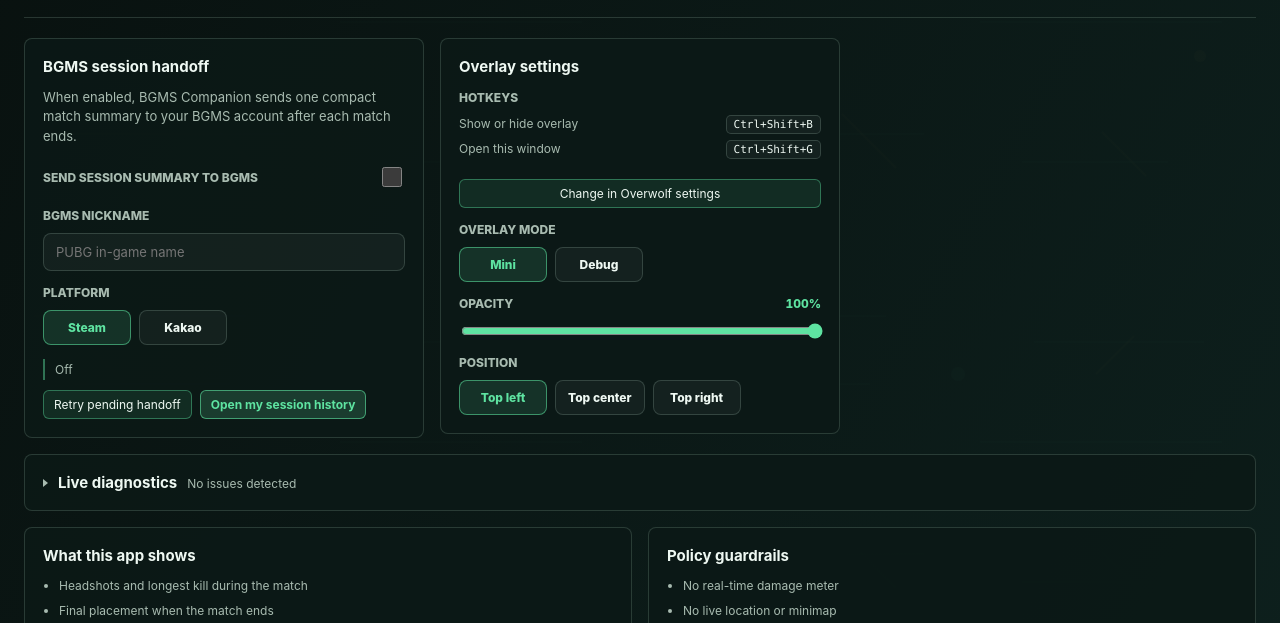
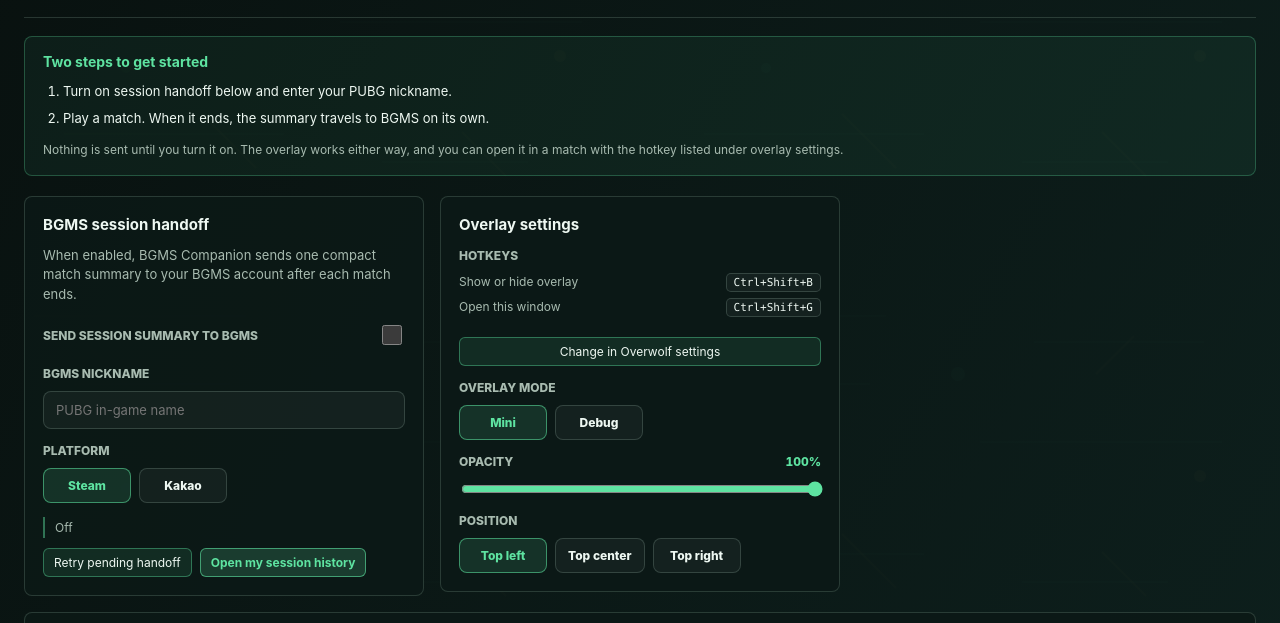
Before and after one commit to ka6865/BGMS-overwolf, a browser extension: page overwolf-app/desktop.html in a window 1280 px wide. Shown: the part 164-787 px from the top of the page. Drawn offline with Linux system fonts and the light colour scheme.

Commit message:
feat: 첫 실행 안내(FTUE) 추가
공식 Best Practices 의 마지막 미충족 항목이었다. 설치 직후 첫 화면이 설정
패널이라 무엇을 해야 하는지 알 수 없었다. 전송을 켜고 닉네임을 넣어야 가치가
생기는 구조인데 그 안내가 없었다.

- hero 아래에 2단계 안내를 띄운다
- 1단계 문구는 남은 작업에 따라 바뀐다. 전송이 꺼져 있으면 "전송을 켜고 닉네임
  입력", 전송만 켰으면 "닉네임 입력" 으로 안내한다
- canSendHandoff 가 true 가 되면 안내를 숨긴다. "다시 보지 않기" 플래그를 두지
  않은 이유는 설정을 되돌린 사용자에게 다시 안내가 필요하기 때문이다
- 전송을 켜지 않아도 오버레이는 동작한다는 점과 단축키 위치를 함께 알린다

검증: 앱 테스트 69건 통과. 렌더링으로 3단계 전이를 확인했다.
초기 상태 노출 → 전송만 켬(닉네임 안내로 문구 변경) → 설정 완료(숨김).

이로써 Best Practices 대조표에서 심사/리텐션 관련 미충족 항목은 지원 페이지
하나만 남았다. FAQ/트러블슈팅 문서는 bgms.kr 쪽 작업이다.

```diff
--- a/overwolf-app/desktop.html
+++ b/overwolf-app/desktop.html
@@ -29,6 +29,25 @@
             BGMS Companion shows a compact in-game status overlay and prepares a session summary for BGMS after the match ends.
           </p>
         </div>
+      </section>
+
+      <!--
+        첫 실행 안내(FTUE). 공식 Best Practices 권고 항목이다.
+        전송을 켜고 닉네임을 넣으면 desktop.js 가 이 영역을 숨긴다.
+      -->
+      <section class="onboarding is-hidden" id="onboarding" aria-labelledby="onboarding-title">
+        <h2 id="onboarding-title" data-i18n="onboardingTitle">Two steps to get started</h2>
+        <ol class="onboarding-steps">
+          <li>
+            <span class="onboarding-step" id="onboarding-step-1" data-i18n="onboardingStepConsent">Turn on session handoff below and enter your PUBG nickname.</span>
+          </li>
+          <li>
+            <span class="onboarding-step" data-i18n="onboardingStepPlay">Play a match. When it ends, the summary travels to BGMS on its own.</span>
+          </li>
+        </ol>
+        <p class="onboarding-note" data-i18n="onboardingNote">
+          Nothing is sent until you turn it on. The overlay works either way, and you can open it in a match with the hotkey listed under overlay settings.
+        </p>
       </section>
 
       <section class="settings-grid" aria-label="Overlay settings">
--- a/overwolf-app/desktop.js
+++ b/overwolf-app/desktop.js
@@ -132,6 +132,9 @@
       button.classList.toggle("is-selected", isSelected);
       button.setAttribute("aria-pressed", isSelected ? "true" : "false");
     });
+
+    // 설정이 갖춰지면 첫 실행 안내를 감춘다.
+    syncOnboarding();
   }
 
   function saveServiceSettings(partial) {
@@ -419,6 +422,29 @@
     controller.getAssignedHotkeys(render);
   }
 
+  /*
+   * 첫 실행 안내(FTUE)를 표시할지 결정한다.
+   * 전송 동의와 닉네임이 모두 갖춰지면(=설정을 마쳤으면) 숨긴다.
+   * 별도 "다시 보지 않기" 플래그를 두지 않는 이유는, 설정을 되돌린 사용자에게
+   * 다시 안내가 필요하기 때문이다.
+   */
+  function syncOnboarding() {
+    var section = document.getElementById("onboarding");
+    var settings = window.bgmsSettings.read();
+    var configured = window.bgmsSettings.canSendHandoff(settings);
+
+    if (!section) {
+      return;
+    }
+
+    section.classList.toggle("is-hidden", configured);
+
+    // 1단계 문구는 남은 작업에 따라 바꿔준다.
+    setText("onboarding-step-1", settings.handoffEnabled
+      ? window.bgmsI18n.translate("onboardingStepNickname")
+      : window.bgmsI18n.translate("onboardingStepConsent"));
+  }
+
   /* 지원/피드백 링크. 컨트롤러의 화이트리스트 키만 넘긴다. */
   function bindFooterLinks() {
     [["open-community", "community"], ["open-discord", "discord"]].forEach(function (pair) {
--- a/overwolf-app/i18n.js
+++ b/overwolf-app/i18n.js
@@ -25,6 +25,11 @@
       hotkeyToggleOverlay: "Show or hide overlay",
       hotkeyOpenDesktop: "Open this window",
       editHotkeys: "Change in Overwolf settings",
+      onboardingTitle: "Two steps to get started",
+      onboardingStepConsent: "Turn on session handoff below and enter your PUBG nickname.",
+      onboardingStepNickname: "Enter your PUBG nickname below so summaries can find you.",
+      onboardingStepPlay: "Play a match. When it ends, the summary travels to BGMS on its own.",
+      onboardingNote: "Nothing is sent until you turn it on. The overlay works either way, and you can open it in a match with the hotkey listed under overlay settings.",
       footerHelp: "Questions or feedback?",
       footerCommunity: "BGMS community",
       footerDiscord: "Discord",
@@ -131,6 +136,11 @@
       hotkeyToggleOverlay: "오버레이 표시/숨기기",
       hotkeyOpenDesktop: "이 창 열기",
       editHotkeys: "Overwolf 설정에서 변경",
+      onboardingTitle: "시작하려면 두 단계",
+      onboardingStepConsent: "아래에서 세션 전송을 켜고 PUBG 닉네임을 입력하세요.",
+      onboardingStepNickname: "아래에 PUBG 닉네임을 입력하면 요약을 찾을 수 있습니다.",
+      onboardingStepPlay: "매치를 플레이하세요. 끝나면 요약이 자동으로 BGMS로 전달됩니다.",
+      onboardingNote: "켜지 않으면 아무것도 전송되지 않습니다. 오버레이는 전송과 무관하게 동작하며, 오버레이 설정에 표시된 단축키로 게임 중에 열 수 있습니다.",
       footerHelp: "질문이나 의견이 있으신가요?",
       footerCommunity: "BGMS 커뮤니티",
       footerDiscord: "디스코드",
--- a/overwolf-app/styles.css
+++ b/overwolf-app/styles.css
@@ -402,6 +402,41 @@ input[type="range"] {
  * 지원/피드백 링크. 공식 Best Practices 가 in-app 피드백 경로를 권한다.
  * 앱 안에서 웹을 렌더링하지 않고 기본 브라우저로 연다.
  */
+/*
+ * 첫 실행 안내(FTUE). 공식 Best Practices 권고 항목이다.
+ * 설정이 갖춰지면 desktop.js 가 숨기므로 상시 노출되는 설명 영역이 아니다.
+ */
+.onboarding {
+  margin-top: 18px;
+  padding: 16px 18px;
+  border: 1px solid rgba(94, 227, 161, 0.28);
+  border-radius: 8px;
+  background: rgba(94, 227, 161, 0.06);
+}
+
+.onboarding h2 {
+  margin-bottom: 12px;
+  color: var(--mint);
+  font-size: 14px;
+}
+
+.onboarding-steps {
+  display: grid;
+  gap: 8px;
+  margin: 0;
+  padding-left: 20px;
+  color: var(--text);
+  font-size: 13px;
+  line-height: 1.5;
+}
+
+.onboarding-note {
+  margin: 12px 0 0;
+  color: var(--muted);
+  font-size: 12px;
+  line-height: 1.5;
+}
+
 .desktop-footer {
   display: flex;
   flex-wrap: wrap;
```
Also changed, not shown: overwolf-app/docs/extension-roadmap.md (+9 -2 lines).
